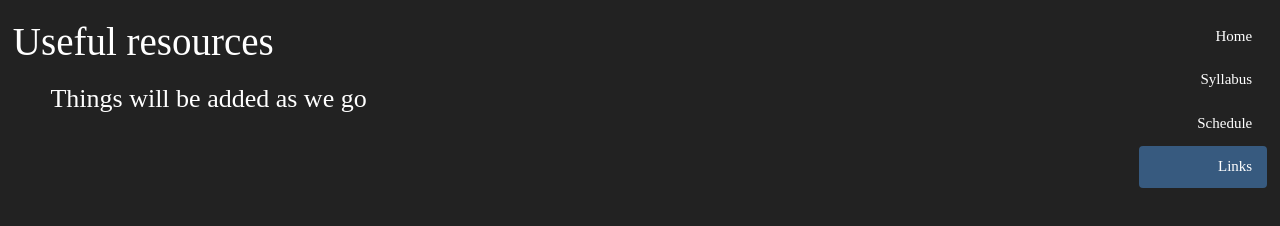
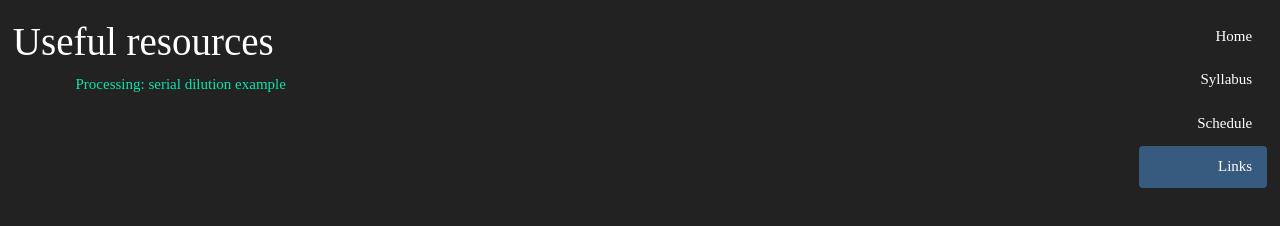
Before and after one commit to CitSci2017/CitSci2017.github.io, a plain HTML site: page links.html in a window 1280 px wide. Drawn offline with Linux system fonts and the light colour scheme; files whose address does not match are found by name; a web font is replaced by a local one.

Commit message:
processing serial dilution

```diff
--- a/links.html
+++ b/links.html
@@ -18,5 +18,5 @@
 		</ul>
 
 		<h1>Useful resources</h1>
-		<h3>Things will be added as we go</h3>
+		<p><a href="./resources/serialDilutionExample.zip">Processing: serial dilution example</a></p>
 </html>
```
Also changed, not shown: 1 other file.
